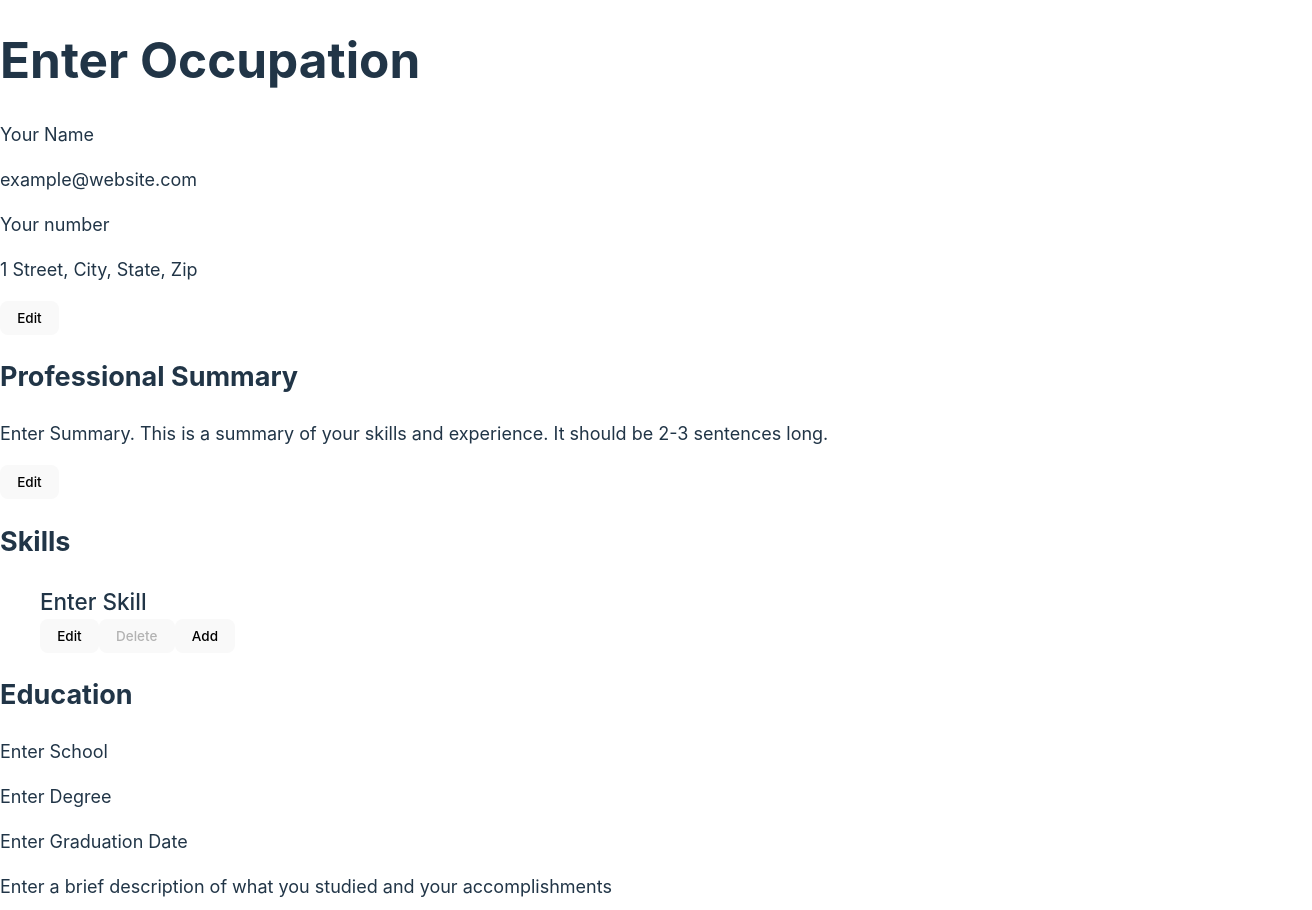
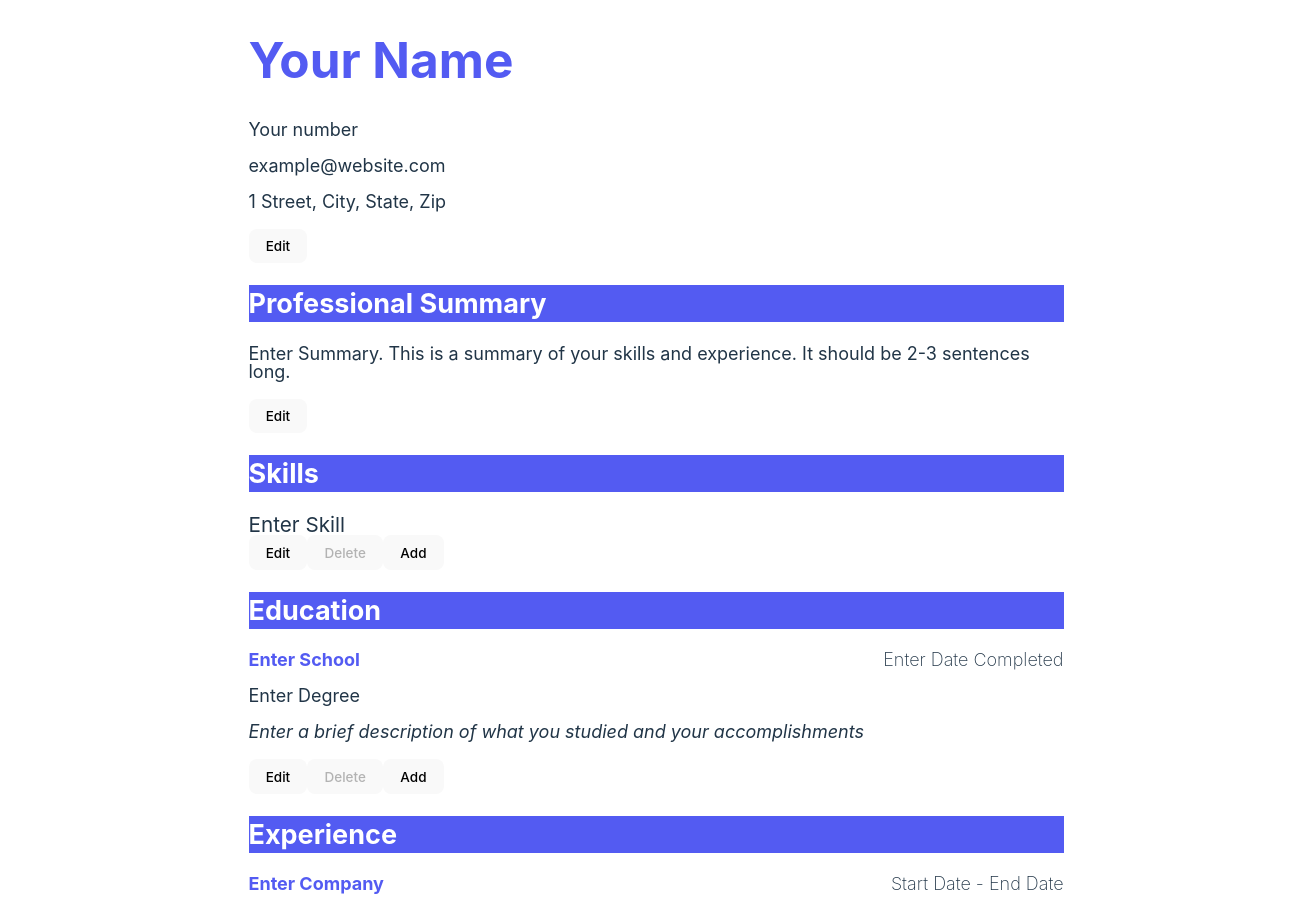
Before and after one commit to GrandeMan/CV-application, a React (Vite) app in the folder cv-app/: page / in a window 1280 px wide. Shown: the top 910 px of the page, 1312 px wide, since content can reach past the window. Built offline with nearby package versions, Linux system fonts and the light colour scheme.

Commit message:
Edit layout and text styles

```diff
--- a/cv-app/src/App.jsx
+++ b/cv-app/src/App.jsx
@@ -3,7 +3,6 @@ import './index.css'
 
 
 function GeneralInfo() {
-	const [occupation, setOccupation] = useState("Enter Occupation");
 	const [name, setName] = useState("Your Name");
 	const [email, setEmail] = useState("example@website.com");
 	const [phone, setPhone] = useState("Your number");
@@ -21,16 +20,16 @@ function GeneralInfo() {
 	return (
 		<div>
 			{isEditing ? (
-				<div>
-					<input
-						type="text"
-						value={occupation}
-						onChange={(e) => setOccupation(e.target.value)}
-					/>
+				<div className='is-editing'>
 					<input
 						type="text"
 						value={name}
 						onChange={(e) => setName(e.target.value)}
+					/>
+					<input
+						type="text"
+						value={phone}
+						onChange={(e) => setPhone(e.target.value)}
 					/>
 					<input
 						type="text"
@@ -39,24 +38,22 @@ function GeneralInfo() {
 					/>
 					<input
 						type="text"
-						value={phone}
-						onChange={(e) => setPhone(e.target.value)}
-					/>
-					<input
-						type="text"
 						value={address}
 						onChange={(e) => setAddress(e.target.value)}
 					/>
-					<button className='save-btn' onClick={handleSaveClick}>Save</button>
+					<button className="save-btn" onClick={handleSaveClick}>
+						Save
+					</button>
 				</div>
 			) : (
 				<div>
-					<h1>{occupation}</h1>
-					<p> {name}</p>
+					<h1>{name}</h1>
+					<p> {phone}</p>
 					<p> {email}</p>
-					<p> {phone}</p>
 					<p> {address}</p>
-					<button className='edit-btn' onClick={handleEditClick}>Edit</button>
+					<button className="edit-btn" onClick={handleEditClick}>
+						Edit
+					</button>
 				</div>
 			)}
 		</div>
@@ -78,19 +75,25 @@ function Summary() {
   return (
 		<div>
 			{isEditing ? (
-				<div>
-					<input
-						type="text"
-						value={summary}
+				<div className="is-editing">
+					<textarea
+            rows="10"
+            cols="50"
+            value={summary}
 						onChange={(e) => setSummary(e.target.value)}
-					/>
-					<button className='save-btn' onClick={handleSaveClick}>Save</button>
+          >
+					</textarea>
+					<button className="save-btn" onClick={handleSaveClick}>
+						Save
+					</button>
 				</div>
 			) : (
 				<div>
 					<h2>Professional Summary</h2>
-					<p>{summary}</p>
-					<button className='edit-btn' onClick={handleEditClick}>Edit</button>
+					<p className="summary">{summary}</p>
+					<button className="edit-btn" onClick={handleEditClick}>
+						Edit
+					</button>
 				</div>
 			)}
 		</div>
@@ -132,7 +135,7 @@ function Skills() {
 	return (
 		<div>
 			{isEditing ? (
-				<div>
+				<div className="is-editing">
 					<input
 						type="text"
 						value={newSkill}
@@ -145,7 +148,7 @@ function Skills() {
 			) : (
 				<div>
 					<h2>Skills</h2>
-					<ul>
+					<ul className="list">
 						{skills.map((skill, index) => (
 							<div className="skill-item" key={index}>
 								<li>{skill}</li>
@@ -194,7 +197,7 @@ function Education() {
 		{
 			school: "Enter School",
 			degree: "Enter Degree",
-			graduation: "Enter Graduation Date",
+			completed: "Enter Date Completed",
 			description:
 				"Enter a brief description of what you studied and your accomplishments",
 		},
@@ -227,13 +230,23 @@ function Education() {
 			{isEditing ? (
 				<div>
 					{educationData.map((item, index) => (
-						<div key={index}>
+						<div className="is-editing" key={index}>
 							<input
 								type="text"
 								value={item.school}
 								onChange={(e) => {
 									const updatedData = [...educationData];
 									updatedData[index].school = e.target.value;
+									setEducationData(updatedData);
+								}}
+							/>
+							<input
+								type="text"
+								value={item.completed}
+								onChange={(e) => {
+									const updatedData = [...educationData];
+									updatedData[index].completed =
+										e.target.value;
 									setEducationData(updatedData);
 								}}
 							/>
@@ -246,18 +259,10 @@ function Education() {
 									setEducationData(updatedData);
 								}}
 							/>
-							<input
+							<textarea
 								type="text"
-								value={item.graduation}
-								onChange={(e) => {
-									const updatedData = [...educationData];
-									updatedData[index].graduation =
-										e.target.value;
-									setEducationData(updatedData);
-								}}
-							/>
-							<input
-								type="text"
+                rows="4"
+                cols="50"
 								value={item.description}
 								onChange={(e) => {
 									const updatedData = [...educationData];
@@ -265,22 +270,29 @@ function Education() {
 										e.target.value;
 									setEducationData(updatedData);
 								}}
-							/>
+							></textarea>
+							<button
+								className="save-btn"
+								onClick={handleSaveClick}
+							>
+								Save
+							</button>
 						</div>
 					))}
-					<button className="save-btn" onClick={handleSaveClick}>
-						Save
-					</button>
 				</div>
 			) : (
 				<div>
 					<h2>Education</h2>
 					{educationData.map((item, index) => (
 						<div key={index}>
-							<p>{item.school}</p>
+							<div className="item-head">
+								<p>{item.school}</p>
+								<p>{item.completed}</p>
+							</div>
 							<p>{item.degree}</p>
-							<p>{item.graduation}</p>
-							<p>{item.description}</p>
+							<p className='item-desc'>
+								<i>{item.description}</i>
+							</p>
 							<button
 								className="edit-btn"
 								onClick={handleEditClick}
@@ -317,8 +329,8 @@ function Experience() {
 		{
 			company: "Enter Company",
 			position: "Enter Position",
-			startDate: "Enter Start Date",
-			endDate: "Enter End Date",
+			startDate: "Start Date",
+			endDate: "End Date",
 			description: "Enter Description",
 		},
 	];
@@ -350,23 +362,13 @@ function Experience() {
 			{isEditing ? (
 				<div>
 					{experienceData.map((item, index) => (
-						<div key={index}>
+						<div className="is-editing" key={index}>
 							<input
 								type="text"
 								value={item.company}
 								onChange={(e) => {
 									const updatedData = [...experienceData];
 									updatedData[index].company = e.target.value;
-									setExperienceData(updatedData);
-								}}
-							/>
-							<input
-								type="text"
-								value={item.position}
-								onChange={(e) => {
-									const updatedData = [...experienceData];
-									updatedData[index].position =
-										e.target.value;
 									setExperienceData(updatedData);
 								}}
 							/>
@@ -391,6 +393,18 @@ function Experience() {
 							/>
 							<input
 								type="text"
+								value={item.position}
+								onChange={(e) => {
+									const updatedData = [...experienceData];
+									updatedData[index].position =
+										e.target.value;
+									setExperienceData(updatedData);
+								}}
+							/>
+							<textarea
+								type="text"
+								rows="4"
+								cols="50"
 								value={item.description}
 								onChange={(e) => {
 									const updatedData = [...experienceData];
@@ -398,23 +412,33 @@ function Experience() {
 										e.target.value;
 									setExperienceData(updatedData);
 								}}
-							/>
+							></textarea>
+							<button
+								className="save-btn"
+								onClick={handleSaveClick}
+							>
+								Save
+							</button>
 						</div>
 					))}
-					<button className="save-btn" onClick={handleSaveClick}>
-						Save
-					</button>
 				</div>
 			) : (
 				<div>
 					<h2>Experience</h2>
 					{experienceData.map((item, index) => (
 						<div key={index}>
-							<p>{item.company}</p>
-							<p>{item.position}</p>
-							<p>{item.startDate}</p>
-							<p>{item.endDate}</p>
-							<p>{item.description}</p>
+							<div className="item-head">
+								<p>{item.company}</p>
+								<p>
+									{item.startDate} - {item.endDate}
+								</p>
+							</div>
+							<p>
+								<p>{item.position}</p>
+							</p>
+							<p className="item-desc">
+								<i>{item.description}</i>
+							</p>
 							<button
 								className="edit-btn"
 								onClick={handleEditClick}
--- a/cv-app/src/index.css
+++ b/cv-app/src/index.css
@@ -1,6 +1,11 @@
 :root {
+  --color-primary: #535bf2;
+
+  position: absolute;
+  width: 100%;
+  padding: 0 1rem;
   font-family: Inter, system-ui, Avenir, Helvetica, Arial, sans-serif;
-  line-height: 1.5;
+  line-height: 1;
   font-weight: 400;
 
   color-scheme: light dark;
@@ -20,21 +25,70 @@ a {
   text-decoration: inherit;
 }
 a:hover {
-  color: #535bf2;
+  color: var(--color-primary);
 }
 
 body {
   margin: 0;
   display: flex;
-  place-items: center;
-  min-width: 320px;
-  min-height: 100vh;
+  justify-content: center;
+  align-items: center;
+  width: 100vw;
+  height: 100%;
   font-size: 1.125em;
+  overflow-x: hidden;
 }
 
 h1 {
   font-size: 2.75em;
   line-height: 1.1;
+  color: var(--color-primary);
+}
+
+h2 {
+  color: white;
+  background-color: var(--color-primary);
+  padding: 5px 0;
+}
+
+.summary, .list {
+  max-width: 815px;
+}
+
+.item-head {
+  display: flex;
+  align-items: center;
+  max-width: 815px;
+  justify-content: space-between;
+  margin: 0;
+}
+
+.item-desc {
+  max-width: 700px;
+}
+
+.item-head :first-child {
+  font-weight: bold;
+  color: var(--color-primary);
+  margin: 0;
+}
+
+.item-head :last-child {
+  font-weight: 200;
+  margin: 0;
+}
+
+textarea {
+  resize: none;
+}
+
+.is-editing {
+  display: flex;
+  flex-direction: column;
+  align-items: center;
+  justify-content: center;
+  gap: 1em;
+  margin: 1rem 0;
 }
 
 button {
@@ -56,10 +110,19 @@ button:focus-visible {
   outline: 4px auto -webkit-focus-ring-color;
 }
 
+ul {
+  display: flex;
+  flex-direction: column;
+  max-height: 200px;
+  justify-content: space-between;
+  flex-flow: column wrap;
+  gap: 1em 3em;
+  padding: 0;
+}
+
 li {
   list-style: none;
-  font-weight: 500;
-  font-size: 1.25em;
+  font-size: 1.15em;
 }
 
 @media (prefers-color-scheme: light) {
```
